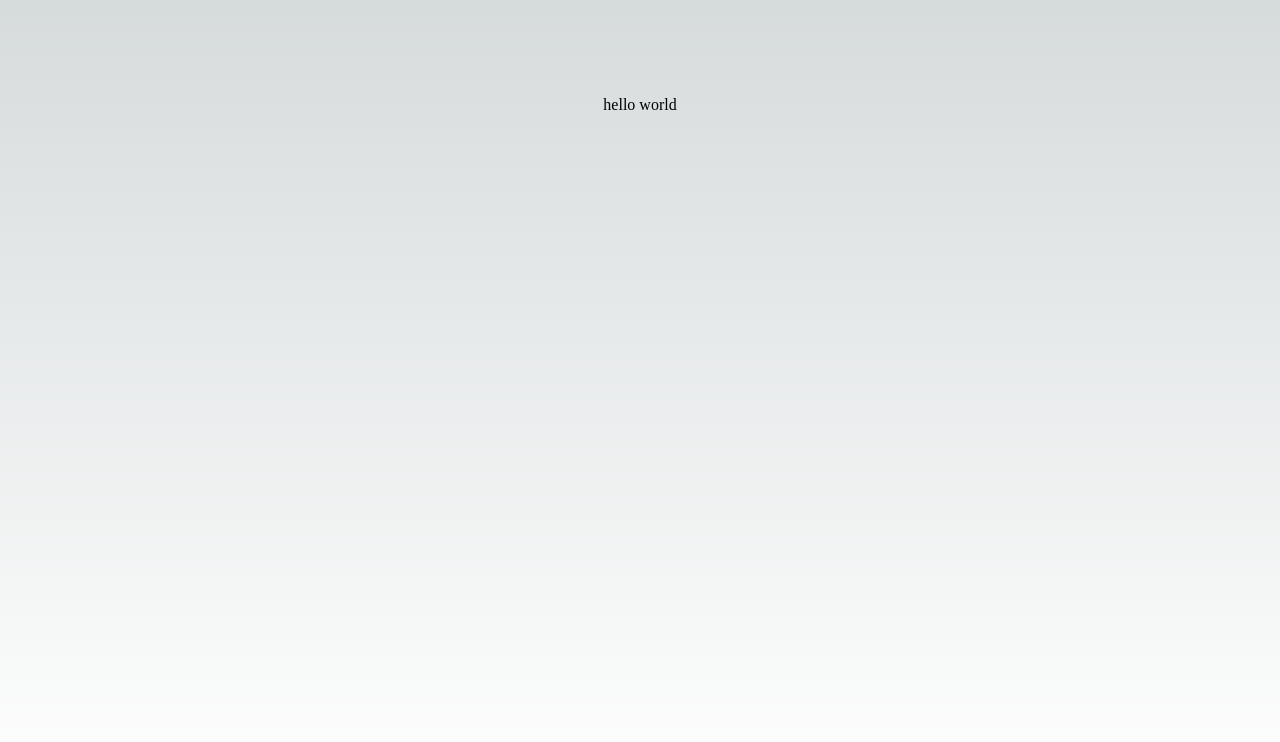
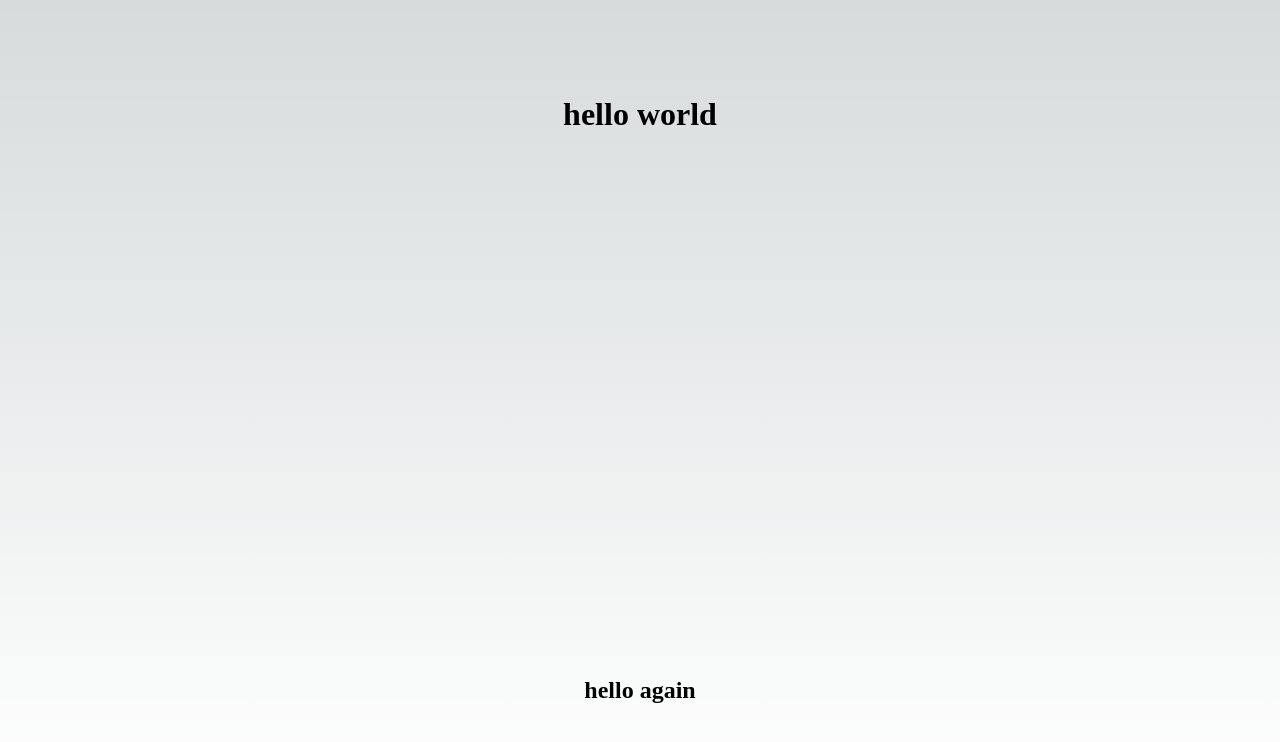
Before and after one commit to seano424/playground, a Next.js app: page / in a window 1280 px wide. Shown: the top 742 px of the page. Built offline with nearby package versions, Linux system fonts and the light colour scheme.

Commit message:
adding jest tests

```diff
--- a/package.json
+++ b/package.json
@@ -6,7 +6,8 @@
     "dev": "next dev",
     "build": "next build",
     "start": "next start",
-    "lint": "next lint"
+    "lint": "next lint",
+    "test": "jest --watch"
   },
   "dependencies": {
     "@next/font": "13.1.1",
--- a/pages/index.tsx
+++ b/pages/index.tsx
@@ -14,7 +14,8 @@ export default function Home() {
         <link rel='icon' href='/favicon.ico' />
       </Head>
       <main className={styles.main}>
-        <p>hello world</p>
+        <h1>hello world</h1>
+        <h2>hello again</h2>
       </main>
     </>
   )
```
Also changed, not shown: 1 other file (tests, documents, lock files or other folders).
